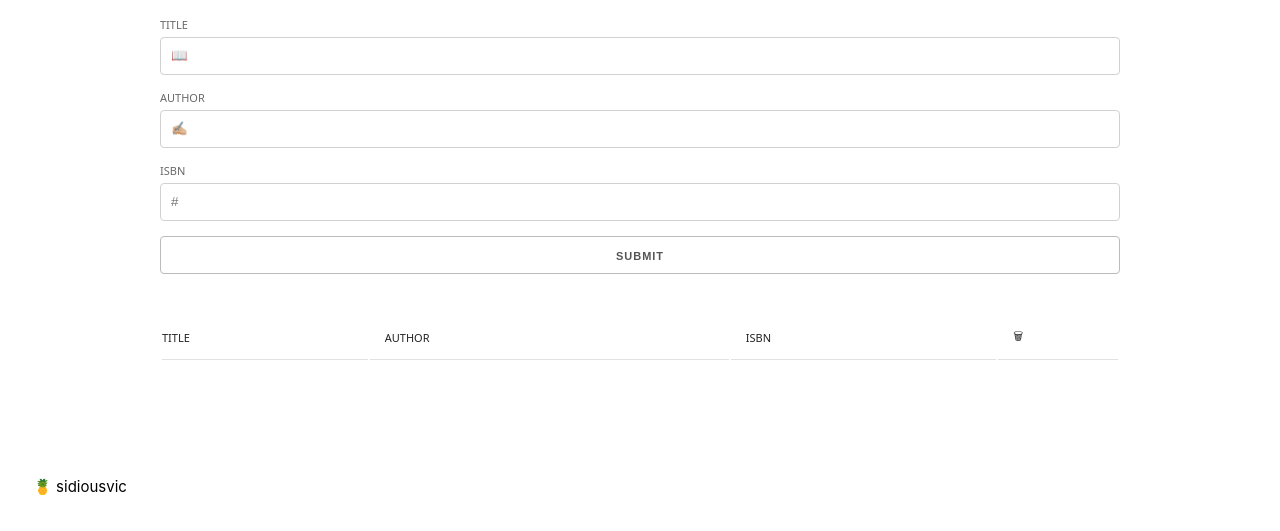
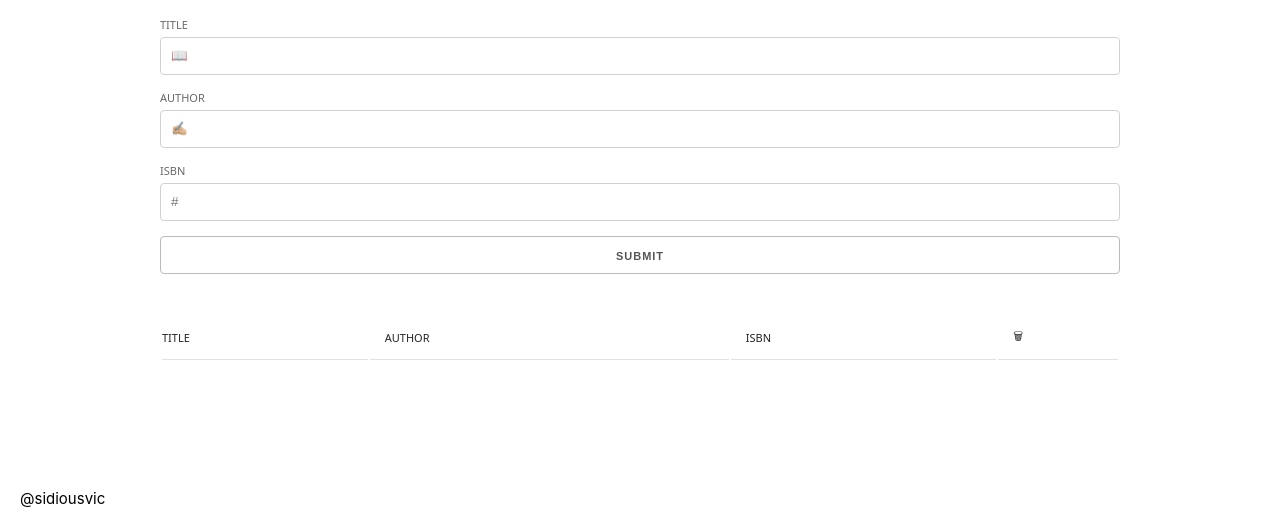
Before and after one commit to sidiousvic/booklist, a plain HTML site: page index.html in a window 1280 px wide. Shown: the part 269-800 px from the top of the page. Drawn offline with nearby package versions, Linux system fonts and the light colour scheme.

Commit message:
@sidiousvic

```diff
--- a/index.html
+++ b/index.html
@@ -56,7 +56,7 @@
       </table>
     </div>
     <a href="https://github.com/sidiousvic" target="blank">
-      <sidiousvic id="logo">🍍 sidiousvic</sidiousvic></a
+      <sidiousvic id="logo">@sidiousvic</sidiousvic></a
     >
     <script src="app.js"></script>
   </body>
--- a/style.css
+++ b/style.css
@@ -78,13 +78,12 @@ th a {
   font-family: -apple-system, BlinkMacSystemFont, 'Segoe UI', Roboto, Oxygen,
     Ubuntu, Cantarell, 'Open Sans', 'Helvetica Neue', sans-serif;
   position: fixed;
-  left: 0%;
-  bottom: 3vh;
+  left: 20px;
+  bottom: 20px;
   color: black;
   background-repeat: no-repeat;
-  width: 20vmin;
+  width: 60px;
   white-space: nowrap;
-  height: 4vmin;
   text-align: center;
   cursor: pointer;
 }
```
Also changed, not shown: 1 other file.
